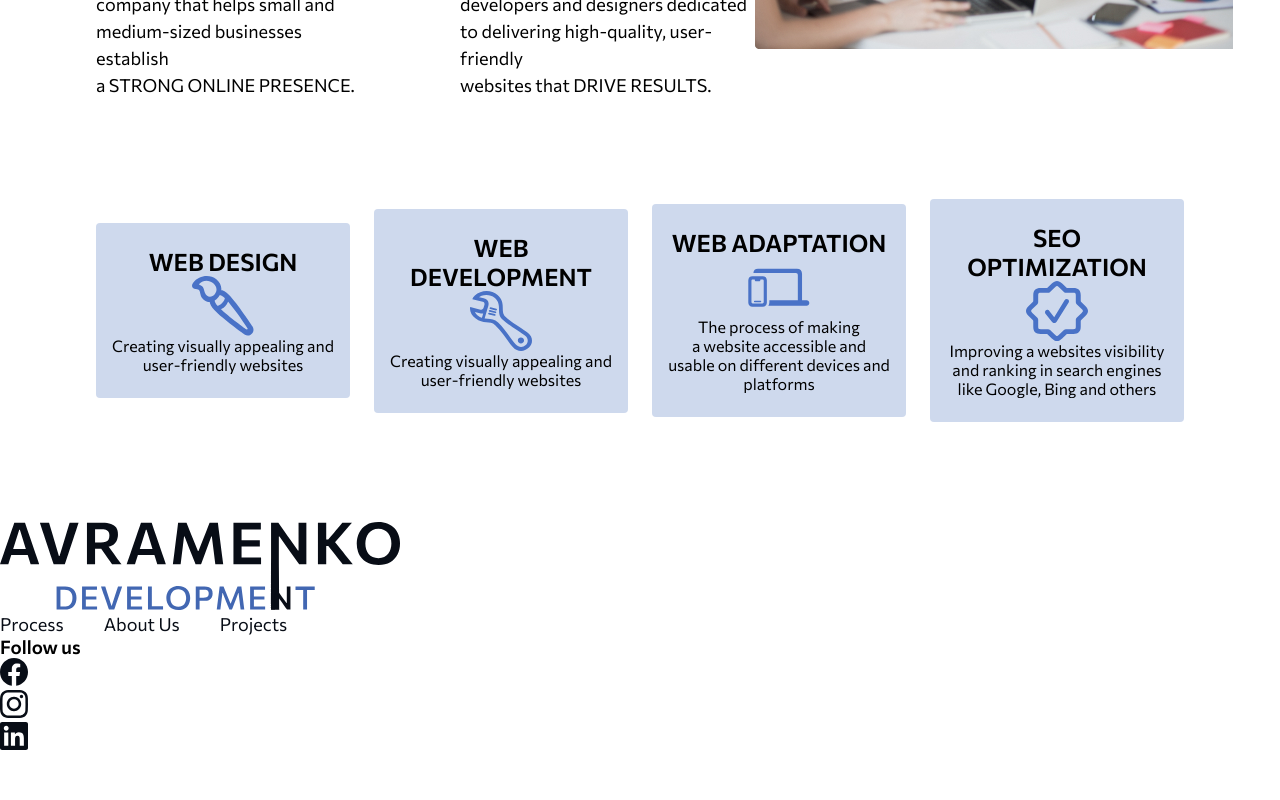
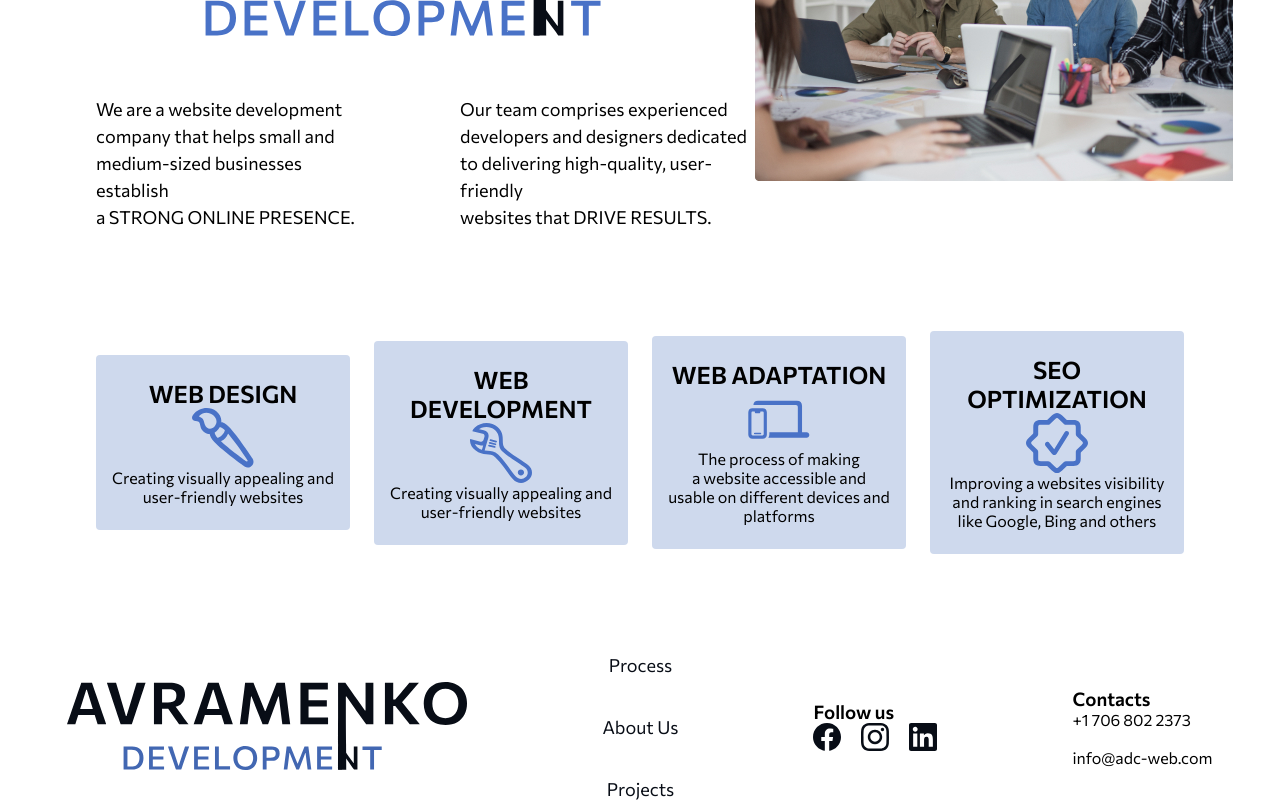
Before and after one commit to aaavramenk0/ADC, a React (Create React App) app in the folder adc-frontend/: page / in a window 1280 px wide. Shown: the part 1035-1835 px from the top of the page. Before the commit the page ends 1789 px from the top, so only its background shows below. Built offline with nearby package versions, Linux system fonts and the light colour scheme.

Commit message:
Footer styling

```diff
--- a/adc-frontend/src/components/Footer.css
+++ b/adc-frontend/src/components/Footer.css
@@ -0,0 +1,26 @@
+footer{
+    display: flex;
+    justify-content: space-around;
+    align-items: center;
+}
+.links {
+    display: flex;
+    flex-direction: column;
+    align-items: center;
+    justify-content: center;
+}
+.social-media__list {
+    display: flex;
+    justify-content: space-between;
+    align-items: center;
+    gap: 20px;
+}
+.contacts {
+    display: flex;
+    flex-direction: column;
+    justify-content: space-between;
+}
+.contacts a {
+    text-decoration: none;
+    color: black;
+}
--- a/adc-frontend/src/components/Footer.js
+++ b/adc-frontend/src/components/Footer.js
@@ -41,12 +41,12 @@ const Footer = () => {
                 </ul>
             </div>
             <div className='contacts'>
-                {/* <input type="tel">+1 706 802 23 73</input>
-                <input type="email">info@adc-web.com</input> */}
+                <h3>Contacts</h3>
+                <a href="tel:+17068022373">+1 706 802 2373</a> <br/>
+                <a href="mailto:info@adc-web.com"> info@adc-web.com</a>
             </div>
 
         </footer>
     )
 }
-
 export default Footer;
```
